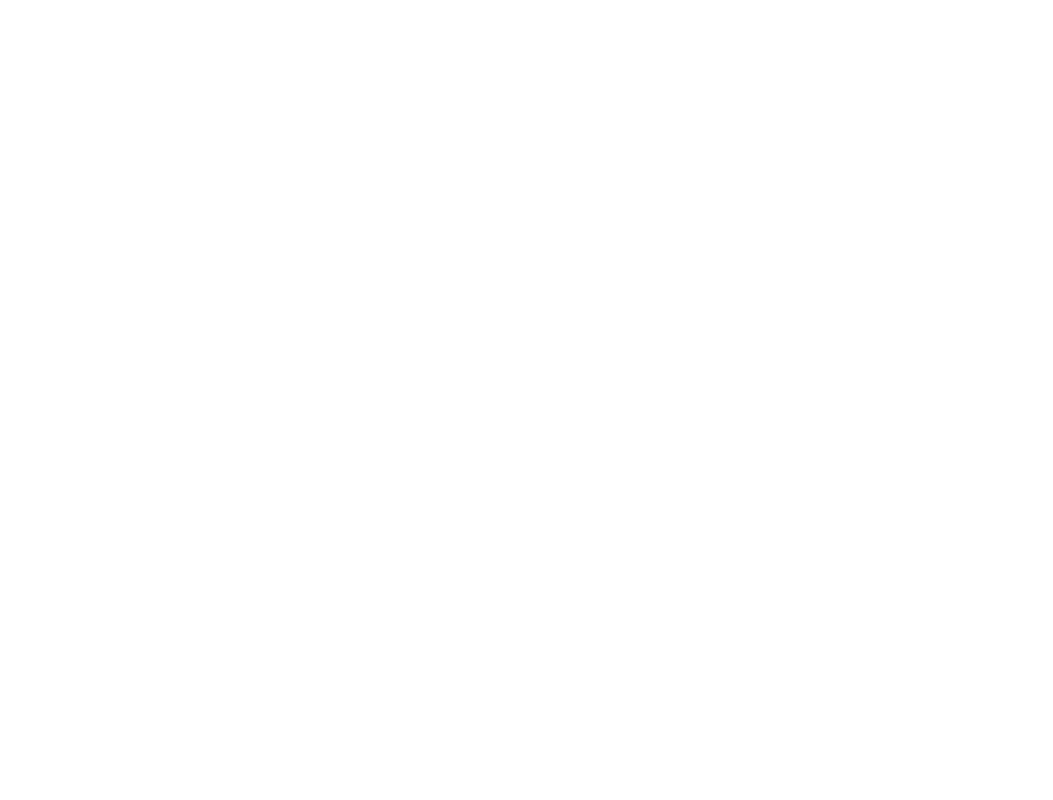
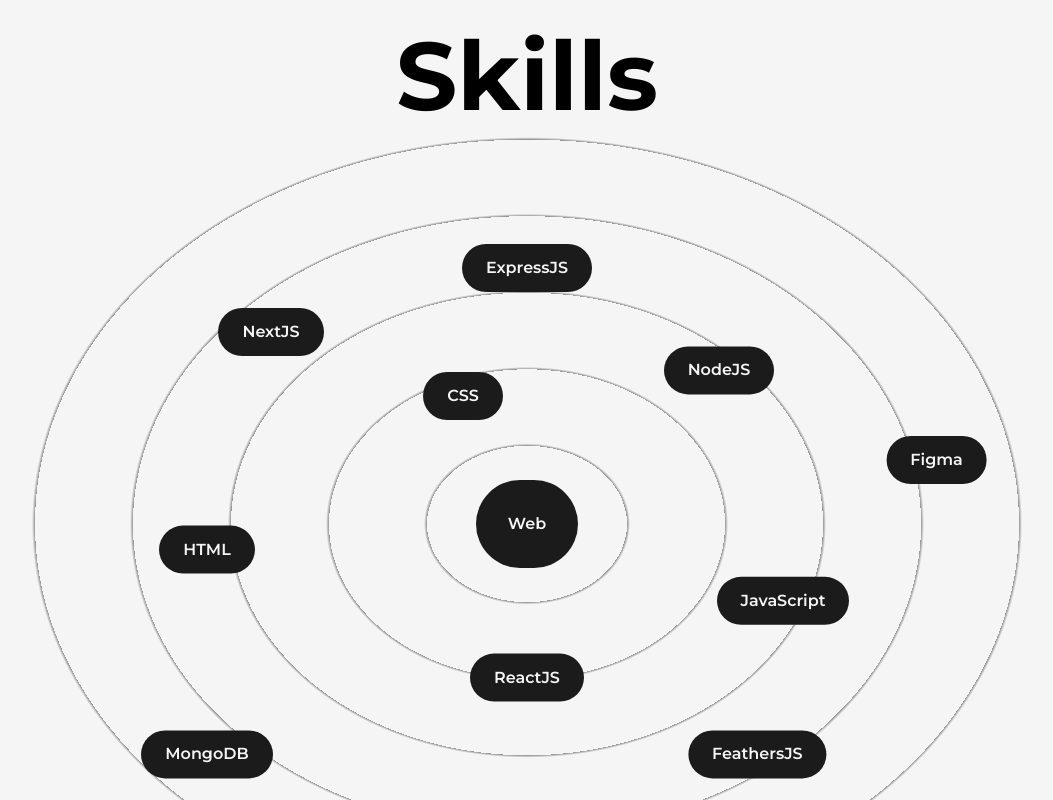
Before and after one commit to SaadFarooq-Dev/portfolio, a Next.js app: page /about in a window 1280 px wide. Shown: the part 1160-1960 px from the top of the page, without its empty margins (113-1166 px from the left). Before the commit the page ends 1154 px from the top, so only its background shows below. Built offline with nearby package versions, Linux system fonts and the light colour scheme.

Commit message:
Added Skills to About page

```diff
--- /dev/null
+++ b/src/components/Skills/Skill.js
@@ -0,0 +1,19 @@
+import { motion } from "framer-motion"
+
+const Skill = ({ name, x, y }) => {
+
+  return (
+    <motion.div
+      className='flex items-center justify-center rounded-full font-semibold bg-dark text-light py-3 px-6 shadow-dark cursor-pointer absolute '
+      whileHover={{ scale: 1.05 }}
+      initial={{ x: 0, y: 0 }}
+      whileInView={{ x: x, y: y }}
+      transition={{duration: 1.5}}
+      viewport={{once:true}}
+    >
+      {name}
+    </motion.div>
+  )
+}
+
+export default Skill
--- /dev/null
+++ b/src/components/Skills/Skills.js
@@ -0,0 +1,33 @@
+import React from 'react'
+import Skill from './Skill'
+import { motion } from 'framer-motion'
+
+const Skills = () => {
+  return (
+    <>
+      <h2 className='font-bold text-8xl mt-64 w-full text-center'>Skills</h2>
+      <div className='w-full h-screen relative flex items-center justify-center rounded-full bg-circularLight'>
+        <motion.div
+          className='flex items-center justify-center rounded-full font-semibold bg-dark text-light p-8 shadow-dark cursor-pointer'
+          whileHover={{ scale: 1.05 }}
+        >
+          Web
+        </motion.div>
+
+        <Skill name={'HTML'} x={'-25vw'} y={'2vw'} />
+        <Skill name={'CSS'} x={'-5vw'} y={'-10vw'} />
+        <Skill name={'JavaScript'} x={'20vw'} y={'6vw'} />
+        <Skill name={'ReactJS'} x={'0vw'} y={'12vw'} />
+        <Skill name={'NextJS'} x={'-20vw'} y={'-15vw'} />
+        <Skill name={'NodeJS'} x={'15vw'} y={'-12vw'} />
+        <Skill name={'Figma'} x={'32vw'} y={'-5vw'} />
+        <Skill name={'ExpressJS'} x={'0vw'} y={'-20vw'} />
+        <Skill name={'MongoDB'} x={'-25vw'} y={'18vw'} />
+        <Skill name={'FeathersJS'} x={'18vw'} y={'18vw'} />
+
+      </div>
+    </>
+  )
+}
+
+export default Skills
--- /dev/null
+++ b/src/components/Skills/index.js
@@ -0,0 +1,3 @@
+import Skills from "./Skills";
+
+export default Skills
--- a/src/pages/about.js
+++ b/src/pages/about.js
@@ -5,6 +5,7 @@
 import Image from 'next/image'
 import profileImage from '/public/images/profile/developer-pic-2.jpg'
 import AnimatedNumbers from '@/components/AnimatedNumbers'
+import Skills from '@/components/Skills'
 
 const about = () => {
   return (
@@ -65,6 +66,7 @@
               </div>
             </div>
           </div>
+          <Skills />
         </Layout>
       </main>
     </>
--- a/tailwind.config.js
+++ b/tailwind.config.js
@@ -19,6 +19,9 @@
       },
       animation: {
         'spin-slow': 'spin 8s linear infinite',
+      },
+      backgroundImage: {
+        circularLight: 'repeating-radial-gradient(rgba(0,0,0,0.4) 2px, #f5f5f5 5px, #f5f5f5 100px);'
       }
     },
   },
```
